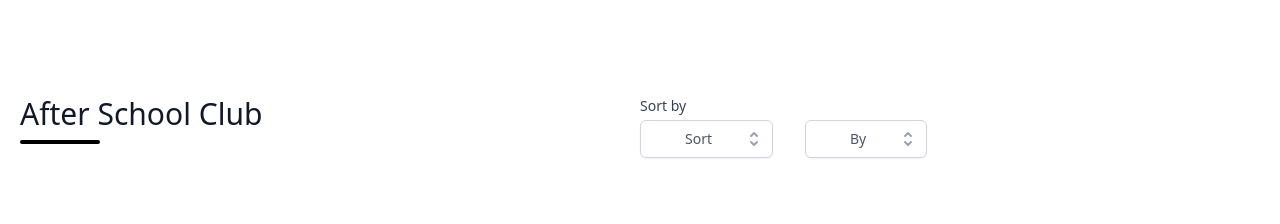
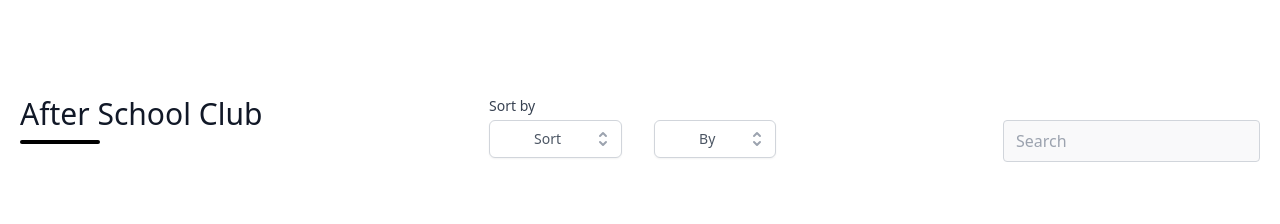
Before and after one commit to ogb-daniel/coursework, a plain HTML site: page index.html in a window 1280 px wide. Shown: the top 224 px of the page. Drawn offline with nearby package versions, Linux system fonts and the light colour scheme.

Commit message:
Search algorithm

```diff
--- a/index.html
+++ b/index.html
@@ -14,8 +14,8 @@
 
         <section class="text-gray-600 body-font">
             <div class="container px-5 py-24 mx-auto">
-                <div class="flex ">
-                    <div class="lg:w-1/2 w-full mb-20 ">
+                <div class="flex justify-between">
+                    <div class="mb-20 ">
                         <h1 class="sm:text-3xl text-2xl font-medium title-font mb-2 text-gray-900"  v-text="sitename"></h1>
                         <div class="h-1 w-20 bg-black rounded"></div>
                       </div>
@@ -76,6 +76,11 @@
                        </div>
 
                       </div>
+                      <div class="mt-6">
+
+                        <input type="text" placeholder="Search" v-model="search" v-on:input="handleSearch" class="w-full bg-gray-100 rounded border bg-opacity-50 border-gray-300 focus:ring-2 focus:ring-indigo-200 focus:bg-transparent focus:border-indigo-500 text-base outline-none text-gray-700 py-1 px-3 leading-8 transition-colors duration-200 ease-in-out">
+
+                      </div>
                 </div>
 
               <div class="flex flex-wrap -m-4" >
@@ -132,12 +137,11 @@
             },
             direction:'By',
             option:'Sort',
+            search:'',
             cart:[]
         },
-        created: async function (){
-            const lessons = await axios.get('./lessons.json');
-            this.lessons = lessons.data.lessons;
-
+        created: function (){
+         this.createLesson();
         },
         filters:{
             formatPrice:function(price){
@@ -158,6 +162,10 @@
              },
 
         methods:{
+          async createLesson(){
+            const lessons = await axios.get('./lessons.json');
+            this.lessons = lessons.data.lessons;
+          },
             compare_function(obj1, obj2){
 
              if(this.option === 'Subject'){
@@ -208,6 +216,26 @@ if (obj1.availableSpace < obj2.availableSpace){
                    product.space --;
 
             },
+            handleSearch(){
+              const searchOption = this.search;
+              if(this.search === ''){
+                this.createLesson();
+              }
+              const result = this.lessons.filter((lesson)=>{
+               return lesson.title == searchOption;
+              })
+
+
+              if(result.length > 0){
+                console.log(result);
+                this.lessons = result;
+              }
+
+
+
+
+
+            },
             canAddToCart:function(product){
                 return product.availableSpace > this.cartItemCount(product.id)
             },
@@ -220,7 +248,7 @@ if (obj1.availableSpace < obj2.availableSpace){
                     }
 
                 }
-                console.log(this.cart);
+
                 return count;
             }
         },
@@ -231,6 +259,15 @@ if (obj1.availableSpace < obj2.availableSpace){
             canShowDirectionSort(){
                 return this.directionSort
             },
+            // handleSearch(){
+            //   const searchOption = this.search;
+
+            //   const result = this.lessons.filter((lesson)=>{
+            //   return  lesson.title == searchOption;
+            //   })
+
+            //   console.log(result);
+            // },
            checkSort(){
                const object = this.options;
                for (const key in object) {
```
